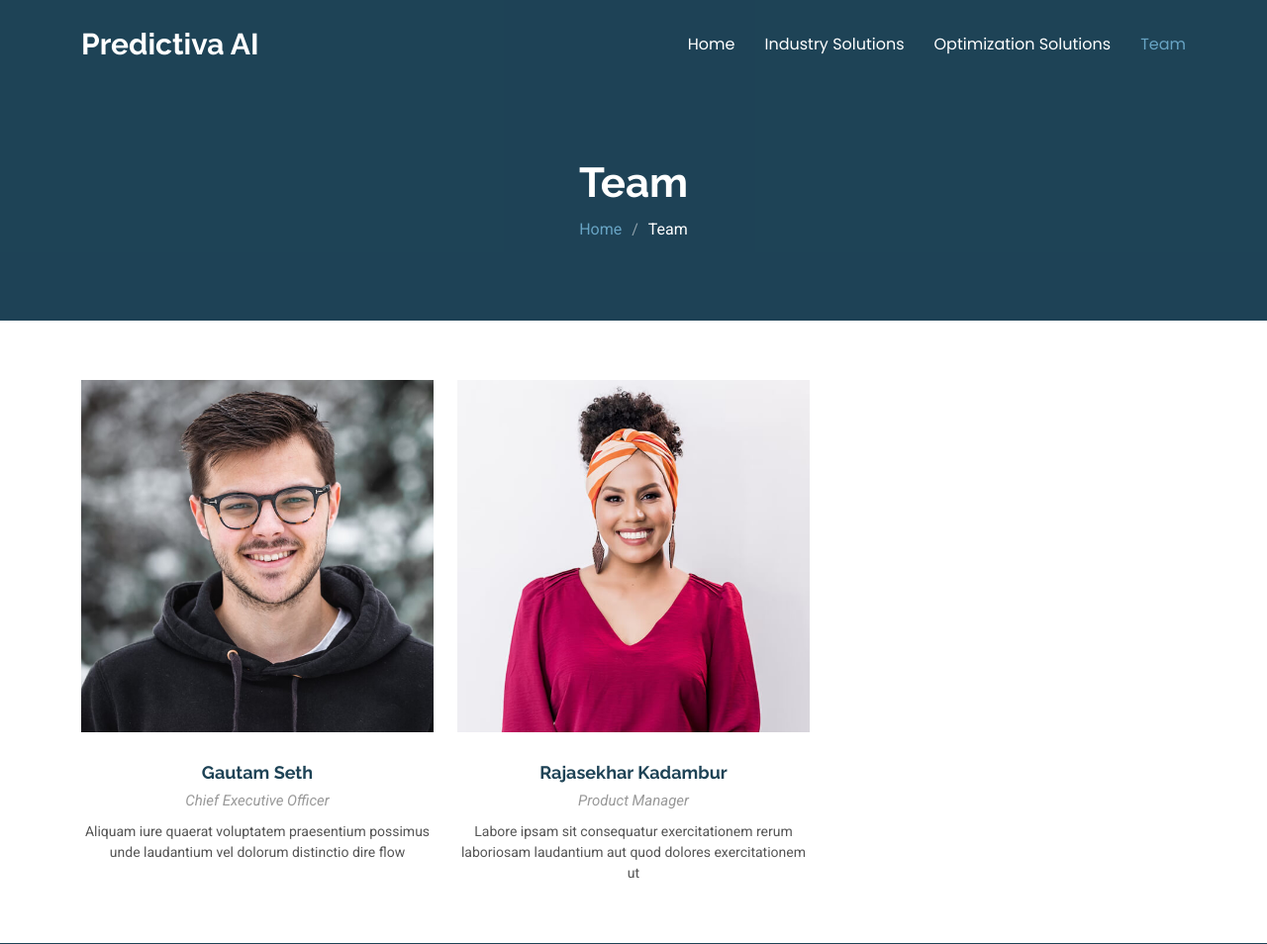
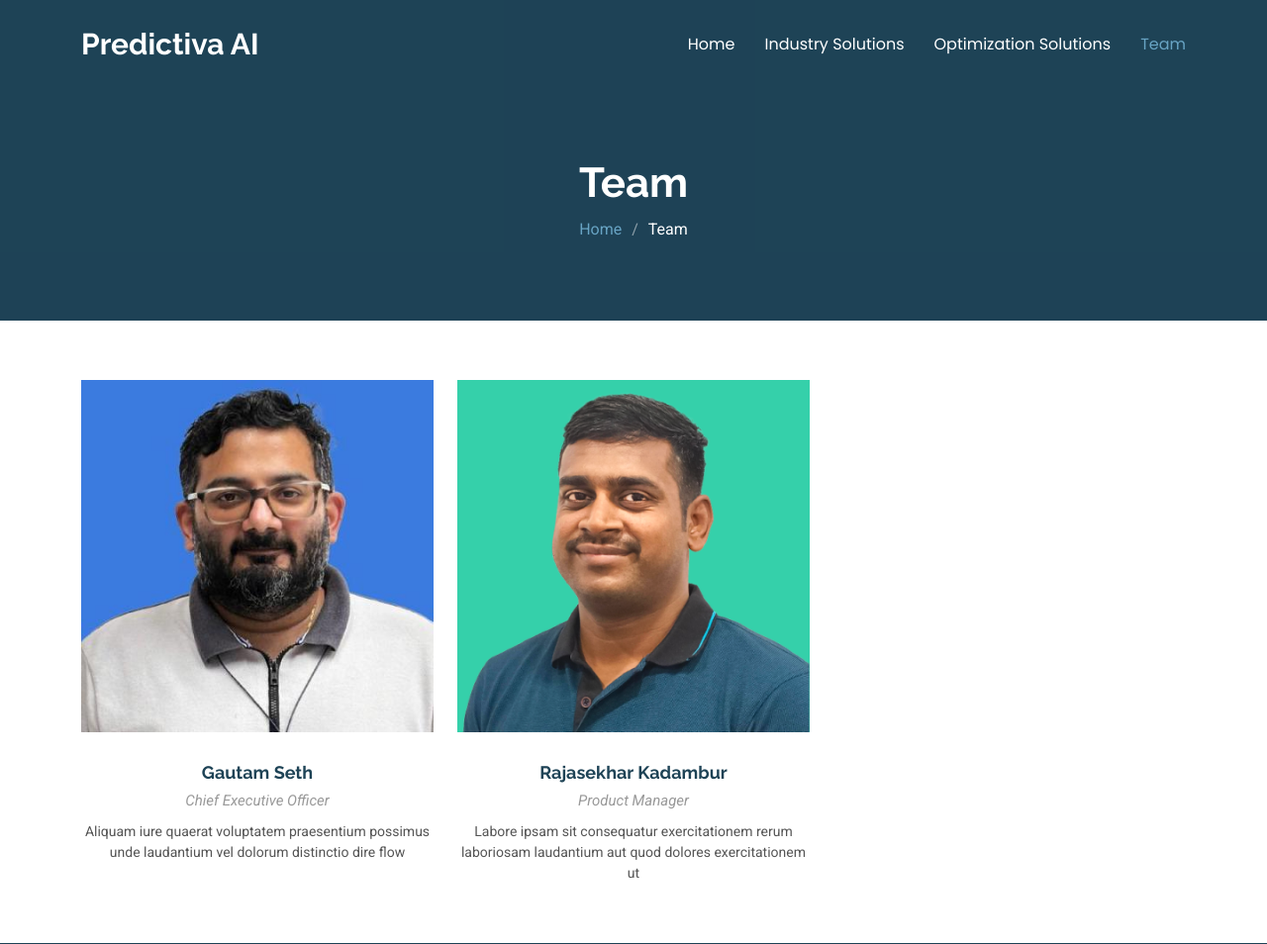
Before and after one commit to SnehasishChar/PredictivaSolution, a Django app: page /team/ in a window 1280 px wide. Shown: the top 954 px of the page at 99% size. Run offline with Django 5.2, Linux system fonts and the light colour scheme; some libraries are stand-ins or nearby versions.

Commit message:
Update team member images in team page

```diff
--- a/Predictiva/templates/team.html
+++ b/Predictiva/templates/team.html
@@ -28,7 +28,7 @@
 
                     <div class="col-lg-4 col-md-6 member" data-aos="fade-up" data-aos-delay="100">
                         <div class="member-img">
-                            <img src="{% static 'assets/img/team/team-1.jpg' %}" class="img-fluid" alt="">
+                            <img src="{% static 'assets/img/team/GautamSeth.png' %}" class="img-fluid" alt="">
                             <div class="social">
                                 <a href="#"><i class="bi bi-twitter-x"></i></a>
                                 <a href="#"><i class="bi bi-facebook"></i></a>
@@ -46,7 +46,7 @@
 
                     <div class="col-lg-4 col-md-6 member" data-aos="fade-up" data-aos-delay="200">
                         <div class="member-img">
-                            <img src="{% static 'assets/img/team/team-2.jpg' %}" class="img-fluid" alt="">
+                            <img src="{% static 'assets/img/team/RajasekharKadambur.png' %}" class="img-fluid" alt="">
                             <div class="social">
                                 <a href="#"><i class="bi bi-twitter-x"></i></a>
                                 <a href="#"><i class="bi bi-facebook"></i></a>
```
Also changed, not shown: Predictiva/static/assets/img/team/GautamSeth.png (added), Predictiva/static/assets/img/team/RajasekharKadambur.png (added).
